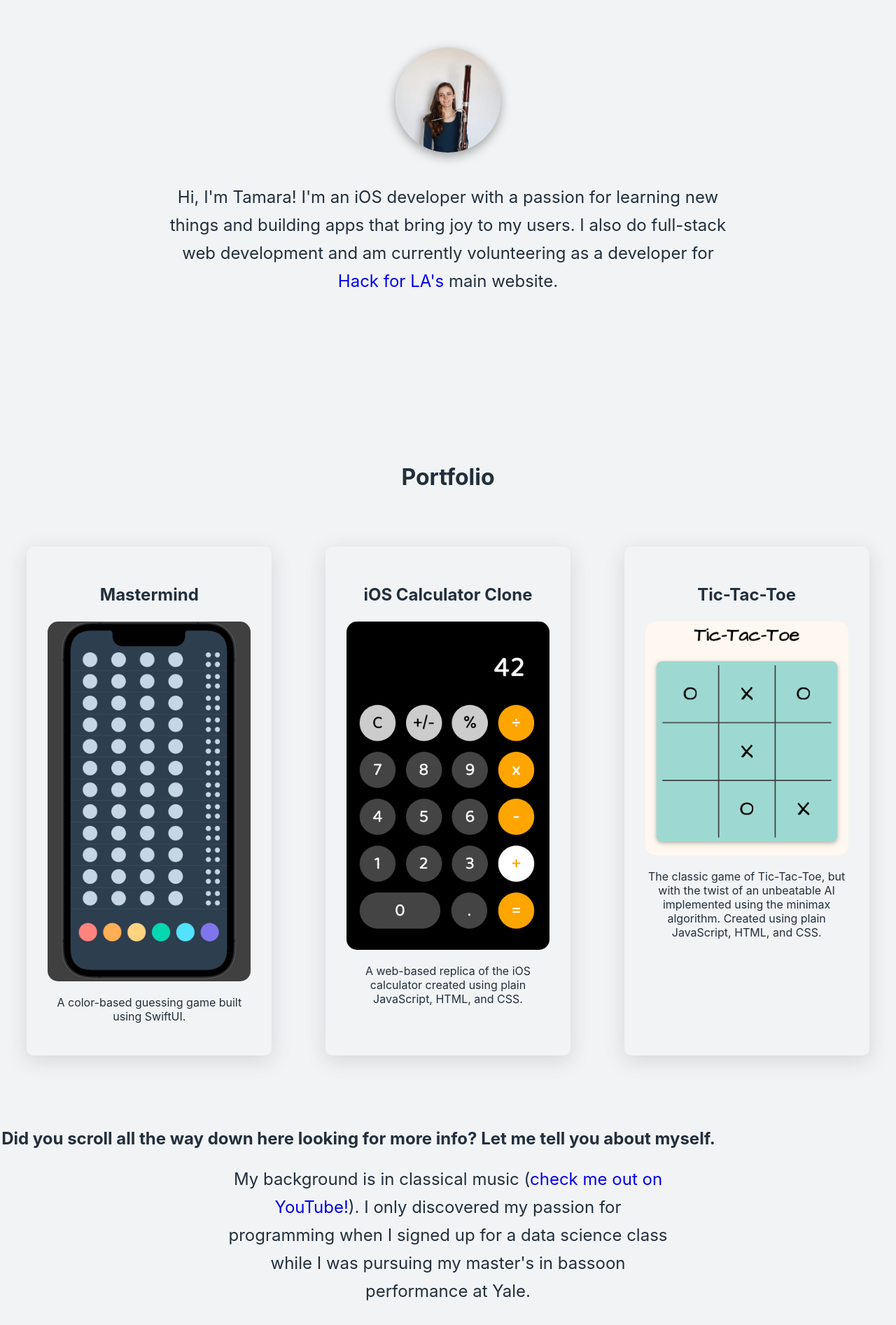
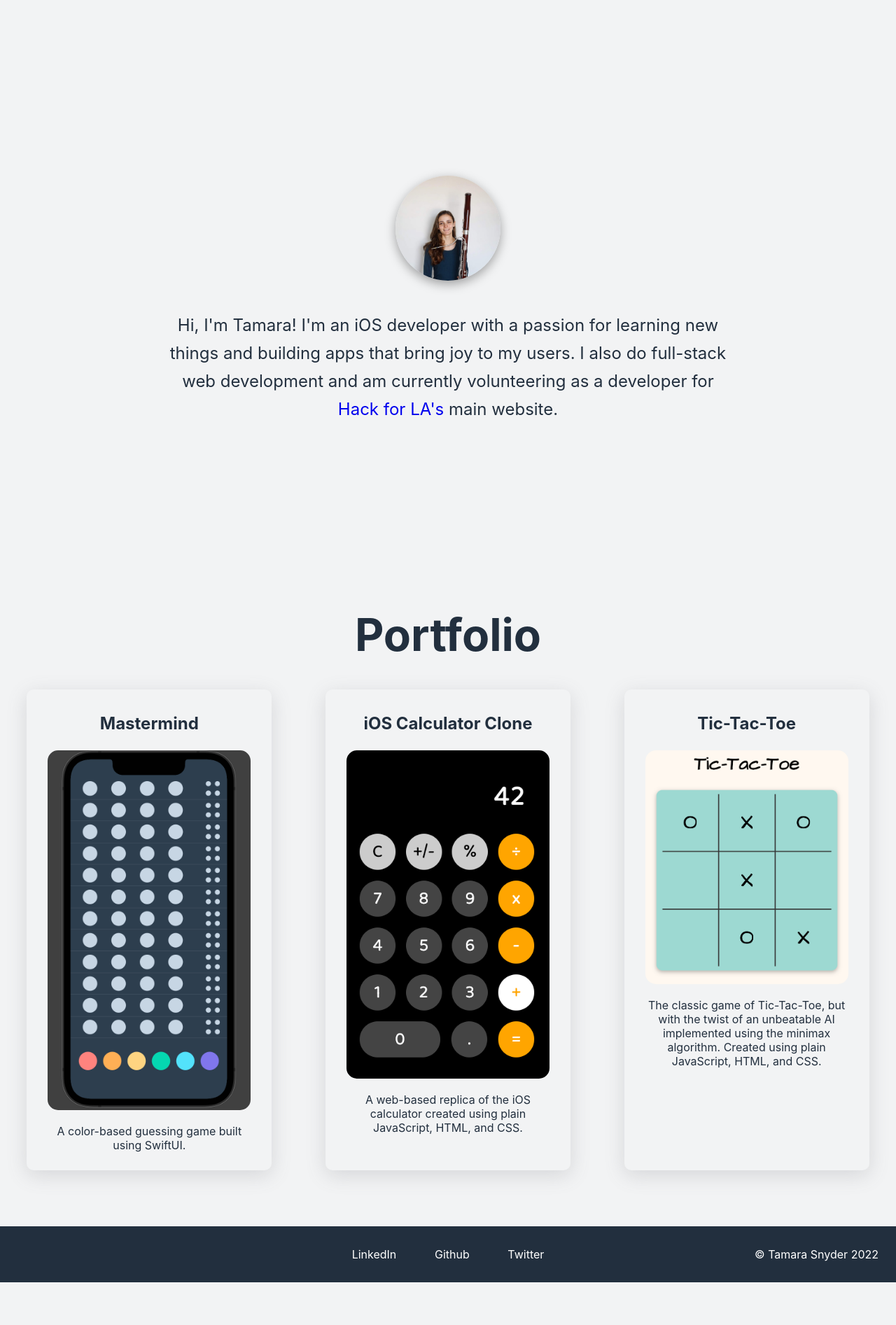
Before and after one commit to tamara-snyder/portfolio, a Svelte app: page / in a window 1280 px wide. Shown: the part 880-2773 px from the top of the page at 70% size. After the commit the page ends 2712 px from the top, so only its background shows below. Built offline with nearby package versions, Linux system fonts and the light colour scheme.

Commit message:
Layout improvements

```diff
--- a/src/About.svelte
+++ b/src/About.svelte
@@ -31,7 +31,6 @@
   div {
     margin: auto;
     text-align: center;
-    margin-bottom: 30vh;
   }
 
   .mobile {
--- a/src/App.svelte
+++ b/src/App.svelte
@@ -14,9 +14,6 @@
 	<Overview/>
 	<About/>
 	<Portfolio/>
-	<BonusAbout/>
-	<h1>Hello {name}!</h1>
-	<p>Visit the <a href="https://svelte.dev/tutorial">Svelte tutorial</a> to learn how to build Svelte apps.</p>
 </main>
 <Contact/>
 
@@ -34,9 +31,9 @@
 		font-weight: 100;
 	}
 
-	@media (min-width: 640px) {
+	/* @media (min-width: 640px) {
 		main {
 			max-width: none;
 		}
-	}
+	} */
 </style>
--- a/src/BioText.svelte
+++ b/src/BioText.svelte
@@ -8,6 +8,9 @@
 <style>
   div {
     width: 100%;
+    height: 100vh;
+    display: table-cell;
+    vertical-align: middle;
   }
 
   p {
--- a/src/Contact.svelte
+++ b/src/Contact.svelte
@@ -1,25 +1,61 @@
 <script>
 
 </script>
-
-<footer id="contact">
-  <a href="https://www.linkedin.com/in/tamara-snyder-a6a1391b7/" target="_blank">LinkedIn</a>
-  <a href="https://github.com/tamara-snyder" target="_blank">Github</a>
-  <a href="https://twitter.com/dev_tamara" target="_blank">Twitter</a>
-</footer>
+<div class="page-container">
+  <div class="content-wrap"></div>
+  <footer id="contact">
+    <div class="links-container">
+      <a href="https://www.linkedin.com/in/tamara-snyder-a6a1391b7/" target="_blank">LinkedIn</a>
+    <a href="https://github.com/tamara-snyder" target="_blank">Github</a>
+    <a href="https://twitter.com/dev_tamara" target="_blank">Twitter</a>
+    </div>
+    <p>&copy; Tamara Snyder 2022</p>
+  </footer>
+</div>
 
 <style>
+  .page-container {
+    position: relative;
+    min-height: 10vh;
+    color: white;
+  }
+
+  .content-wrap {
+    padding-bottom: 2.5rem;    /* Footer height */
+  }
+
   footer {
-    position: fixed;
+    /* position: fixed;
     bottom: 0;
     left: 0;
     width: 100%;
     background-color: #2a46bf;
-    min-height: 50px;
+    min-height: 50px; */
+    position: absolute;
+    bottom: 0;
+    width: 100%;
+    height: 10vh;
+    background-color: #222f3e;
+    display: flex;
+    justify-content: space-evenly;
+    align-items: center;
+  }
+
+  .links-container {
+    width: 30%;
+    display: flex;
+    justify-content: space-evenly;
+    align-items: center;
   }
 
   a {
     text-decoration: none;
     color: white;
   }
+
+  p {
+    position: absolute;
+    right: 25px;
+  }
+
 </style>
--- a/src/Header.svelte
+++ b/src/Header.svelte
@@ -14,7 +14,7 @@
     z-index: 50;
     min-height: 50px;
     border-bottom: solid 2px #ddd;
-    background-color: #f2f3f4;
+    background-color: rgba(242, 243, 244, 0.9);
   }
 
   .nav-list {
--- a/src/Overview.svelte
+++ b/src/Overview.svelte
@@ -28,8 +28,7 @@
     margin: 0 auto;
     width: 100%;
     height: 90vh;
-    background-color: #8BC6EC;
-background-image: linear-gradient(135deg, #8BC6EC 0%, #9599E2 100%);
+    background-image: linear-gradient( 109.6deg,  rgba(247,253,166,1) 11.2%, rgba(128,255,221,1) 57.8%, rgba(255,128,249,1) 85.9% );
 
   }
 
@@ -58,10 +57,10 @@ background-image: linear-gradient(135deg, #8BC6EC 0%, #9599E2 100%);
     font-size: 6rem;
     text-align: center;
     margin: 5vh auto;
-    background: -webkit-linear-gradient(#eee, #333);
+    /* background: -webkit-linear-gradient(#eee, #333);
     background-clip: text;
     -webkit-background-clip: text;
-    -webkit-text-fill-color: transparent;
+    -webkit-text-fill-color: transparent; */
   }
 
   h2 {
--- a/src/Portfolio.svelte
+++ b/src/Portfolio.svelte
@@ -32,7 +32,8 @@
 
 <style>
   h1 {
-    margin: 10vh auto;
+    margin: 10vh auto 5vh auto;
+    font-size: 4rem;
   }
 
   div {
--- a/src/ProjectCard.svelte
+++ b/src/ProjectCard.svelte
@@ -10,7 +10,7 @@
 
 <style>
   div {
-    padding: 30px;
+    padding: 10px 30px;
     margin: 0 auto 10vh auto;
     border-radius: 10px;
     background-color: #f2f3f4;
```
